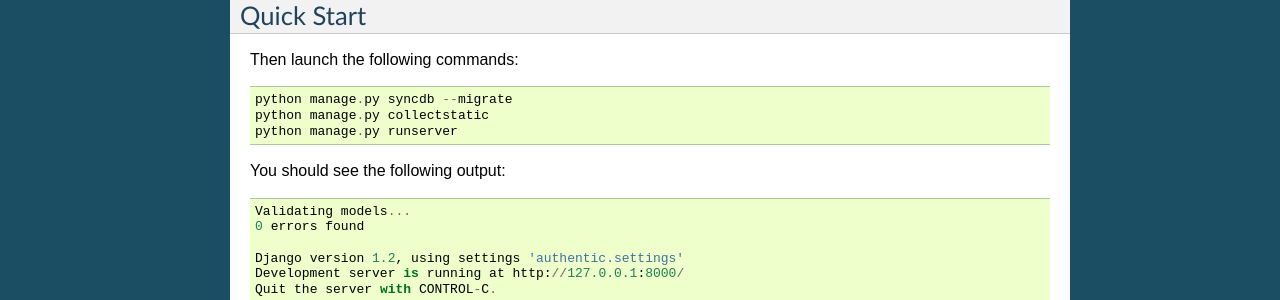
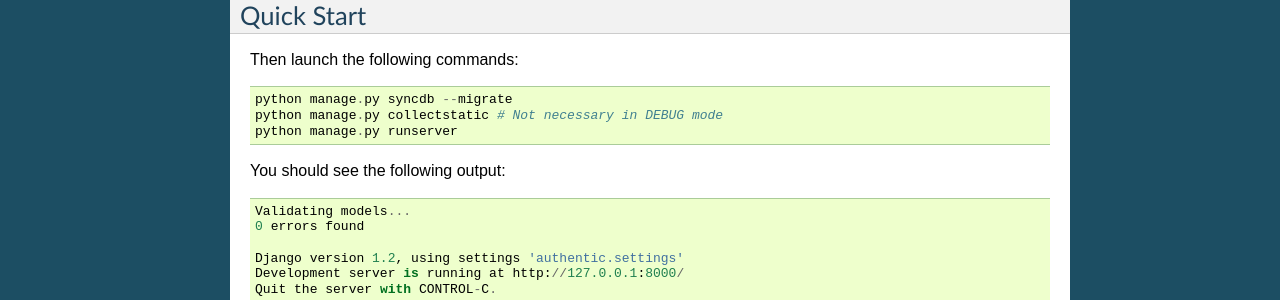
Before and after one commit to incuna/authentic, a Sphinx documentation site: the page built from doc/installation.rst, in a window 1280 px wide. Shown: the part 1014-1314 px from the top of the page. Built offline with Sphinx 7.4.7, drawn with Linux system fonts in a browser that asks for light colours; formulas are drawn with MathJax 3.

Commit message:
Remind that collectstatic is not necessary in debug mode.

```diff
--- a/README.rst
+++ b/README.rst
@@ -86,7 +86,7 @@ Quick Start
 Then launch the following commands::
 
   python manage.py syncdb --migrate
-  python manage.py collectstatic
+  python manage.py collectstatic # Not necessary in DEBUG mode
   python manage.py runserver
 
 You should see the following output::
--- a/doc/installation.rst
+++ b/doc/installation.rst
@@ -58,7 +58,7 @@ Quick Start
 Then launch the following commands::
 
   python manage.py syncdb --migrate
-  python manage.py collectstatic
+  python manage.py collectstatic # Not necessary in DEBUG mode
   python manage.py runserver
 
 You should see the following output::
```
